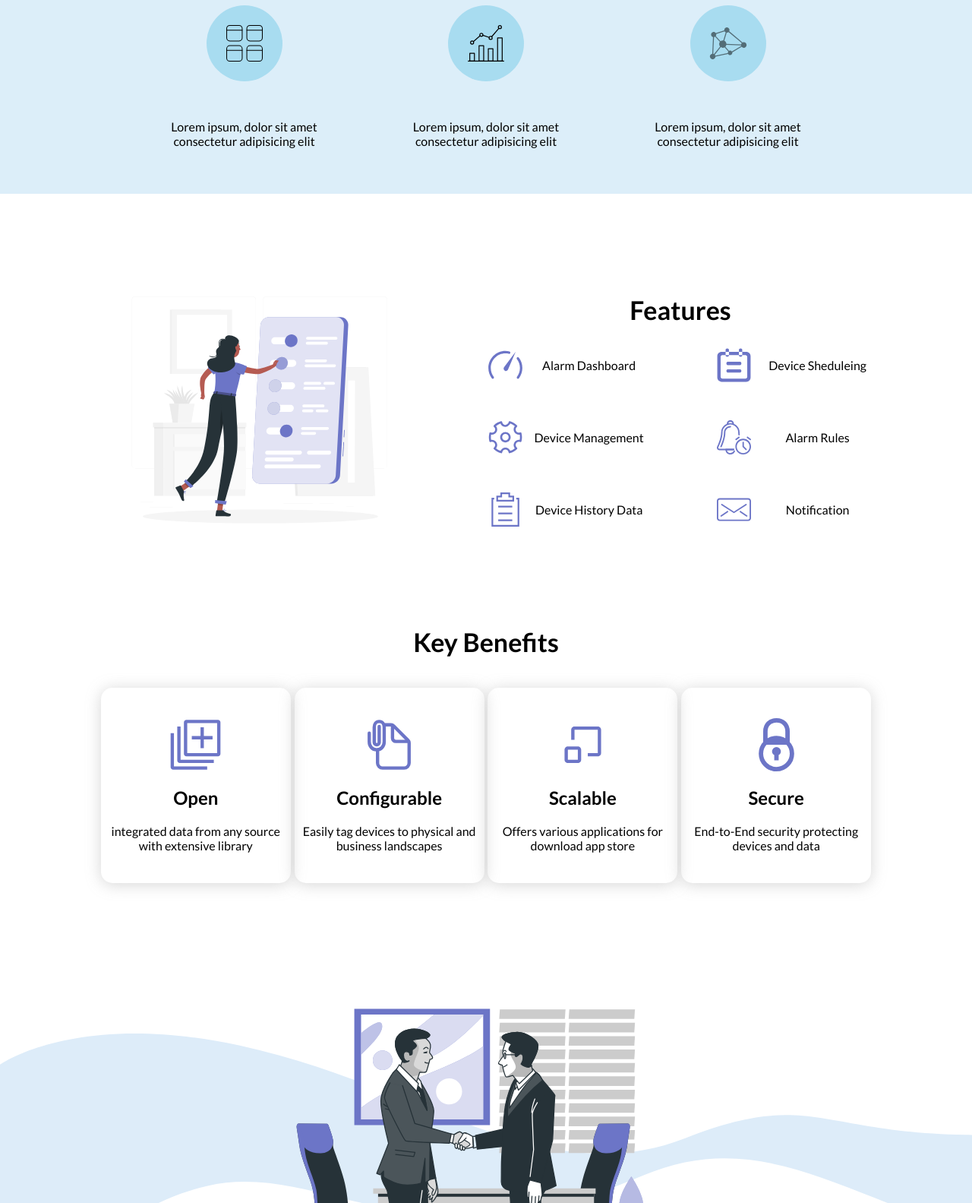
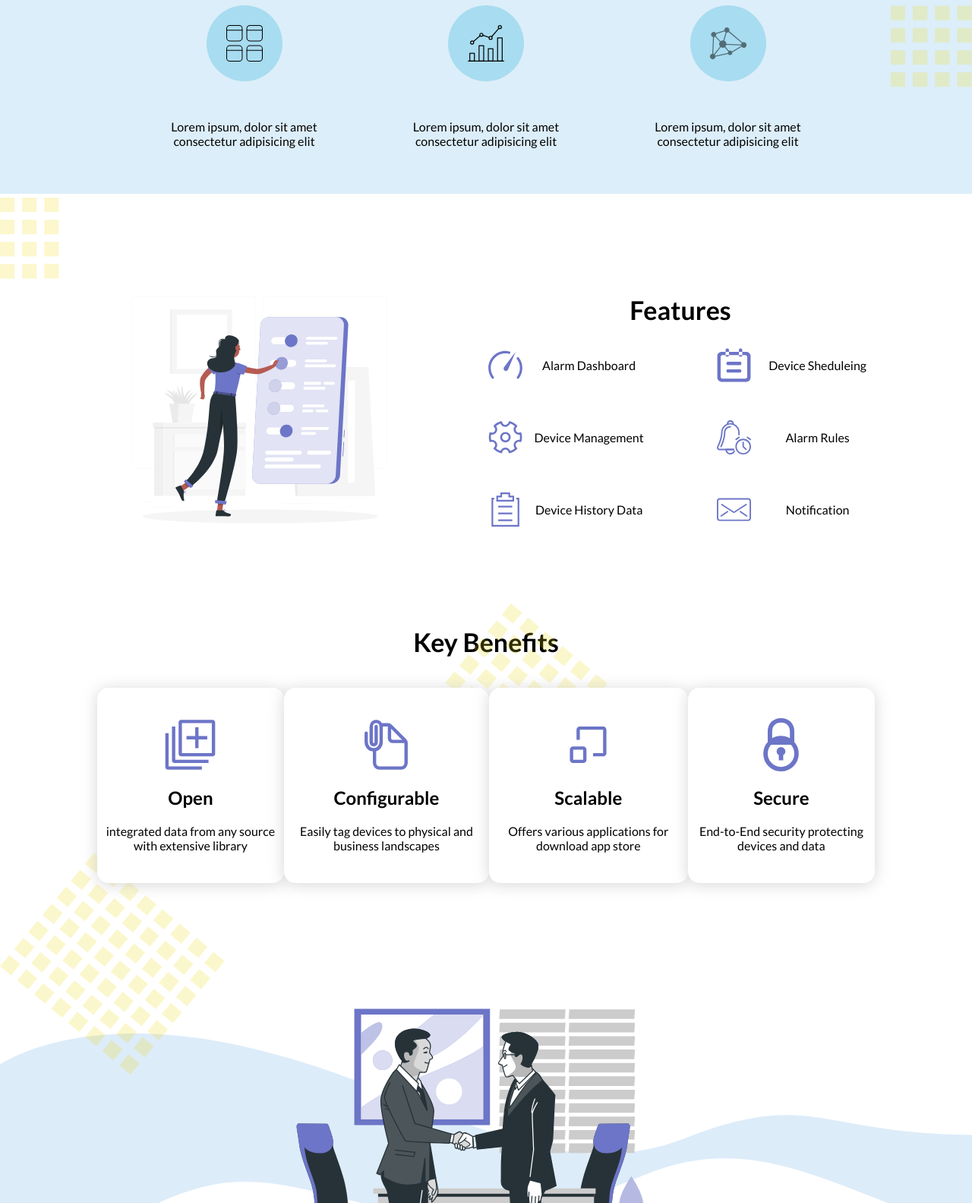
Before and after one commit to pacific-o/aiot, a plain HTML site: page index.html in a window 1280 px wide. Shown: the part 711-2294 px from the top of the page at 76% size. Drawn offline with nearby package versions, Linux system fonts and the light colour scheme.

Commit message:
set the yellow svg

```diff
--- a/index.html
+++ b/index.html
@@ -93,8 +93,9 @@
                   </div>
                </div>
             </div>
+            <div class="bg-theme"><img src="./images/Group153.svg" alt=""></div>
          </section>
-         <section class="mt-h-2 ">
+         <section class="mt-h-2 sec-3">
             <div class="section-feature container">
                <div class="feature-image">
                   <img src="./images/rafiki.svg" alt="">
@@ -143,8 +144,9 @@
                   </div>
                </div>
             </div>
+            <div class="bg-theme"><img src="./images/Group154.svg" alt=""></div>
          </section>
-         <section class="mt-h-2">
+         <section class="mt-h-2 sec-4">
             <div class="container">
                <div class="pb-h text-center">
                   <h1>Key Benefits</h1>
@@ -180,15 +182,17 @@
                   </div>
                </div>
             </div>
+            <div class="bg-theme"><img src="./images/Group155.svg" alt=""></div>
          </section>
-         <section class="mt-h-2">
+         <section class="mt-h-2 sec-5">
             <div class="community pb-h">
                <div class="container">
                   <img class="community-image" src="./images/bro.svg" alt="">
                </div>
             </div>
+            <div class="bg-theme"><img src="./images/Group155.svg" alt=""></div>
          </section>
-         <section class="mt-h-2">
+         <section class="mt-h-2 sec-6">
             <div class="solutions-container container">
                <div class="text-center">
                   <h1>Our Solutions</h1>
@@ -268,6 +272,7 @@
                   </div>
                </div>
             </div>
+            <div class="bg-theme"><img src="./images/Group157.svg" alt=""></div>
          </section>
          <section class="mt-h-2">
             <div class="partner container">
--- a/styles/style.css
+++ b/styles/style.css
@@ -139,6 +139,10 @@ header {
 	transform: translateX(0vw);
 }
 
+section {
+	position: relative;
+}
+
 section h1 {
 	font-size: 34px
 }
@@ -217,6 +221,15 @@ section h1 {
 	align-items: center;
 }
 
+.bg-theme {
+	position: absolute;
+}
+
+.section-qualities .bg-theme {
+	right: 0;
+	top: 15px
+}
+
 .image-container {
 	width: 100px;
 	height: 100px;
@@ -231,6 +244,11 @@ section h1 {
 .image-container img {
 	width: 50px;
 	height: 50px;
+}
+
+.sec-3 .bg-theme {
+    left: 0;
+    top: -115px
 }
 
 .section-feature {
@@ -287,7 +305,7 @@ section h1 {
 }
 
 .benefits-items .item {
-	max-width: 250px;
+	max-width: 270px;
 	display: grid;
 	grid-template-columns: 1fr;
 	align-items: center;
@@ -295,7 +313,14 @@ section h1 {
 	grid-gap: 20px;
 	text-align: center;
 	box-shadow: 0px 2px 20px 0px rgba(204, 204, 204, .8);
-	border-radius: 15px
+	border-radius: 15px;
+	background-color: var(--white);
+	z-index: 1
+}
+
+.sec-4 .bg-theme {
+    right: 435px;
+    top: -30px
 }
 
 .community {
@@ -306,6 +331,11 @@ section h1 {
 
 .community-image {
 	width: 500px;
+}
+
+.sec-5 .bg-theme {
+    left: 0;
+    top: -160px;
 }
 
 .solutions-cards {
@@ -394,6 +424,11 @@ section h1 {
 
 .card:hover .title {
 	opacity: 0;
+}
+
+.sec-6 .bg-theme {
+    left: 0;
+    bottom: -155px
 }
 
 .partner .partner-title,
@@ -692,6 +727,9 @@ footer {
     .footer-links p {
     	padding: 0 5px
     }
+    .bg-theme {
+    	display: none;
+    }
 	.mt-h-2 {
 		margin-top: 60px
 	}
```
Also changed, not shown: images/Group153.svg (added), images/Group154.svg (added), images/Group155.svg (added), images/Group156.svg (added), images/Group157.svg (added).
